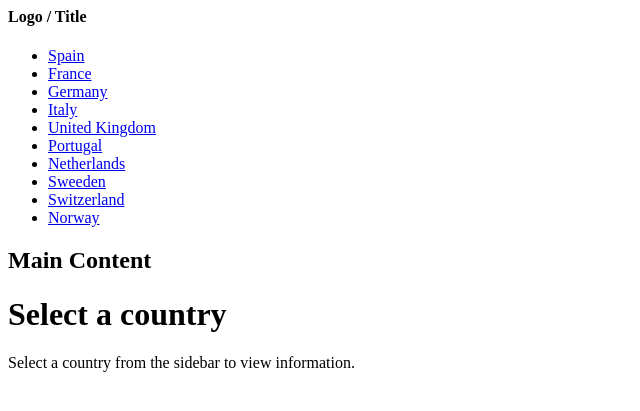
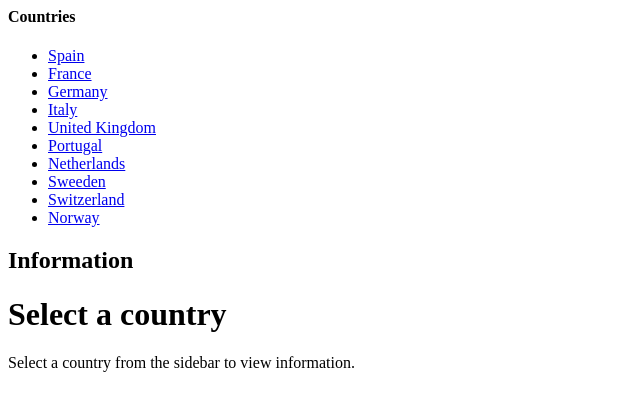
Before and after one commit to rebecatucmeanu/countries, a CodeIgniter 4 app: the page made by app/Views/templates/index.php in a window 1280 px wide. Shown: the top 411 px of the page, without its empty margins (0-640 px from the left). Run offline with PHP 8.4 and a stand-in for CodeIgniter, Linux system fonts and the light colour scheme; the template is opened without the code that fills it, so the values that code supplies are empty; some libraries are stand-ins or nearby versions.

Commit message:
terminamos de añadir y corregir todo lo que necesitamos

```diff
--- a/app/Views/templates/index.php
+++ b/app/Views/templates/index.php
@@ -2,7 +2,7 @@
 <div class="wrapper">
     <nav id="sidebar">
         <div class="mb-3">
-            <h4>Logo / Title</h4>
+            <h4>Countries</h4>
         </div>
         <ul class="list-unstyled">
             <li><a href="#" onclick="showCountry('Spain')">Spain</a></li>
@@ -18,7 +18,7 @@
         </ul>
     </nav>
     <div id="content">
-        <h2>Main Content</h2>
+        <h2>Information</h2>
         <div id="country-info">
             <h1>Select a country</h1>
             <p>Select a country from the sidebar to view information.</p>
```
